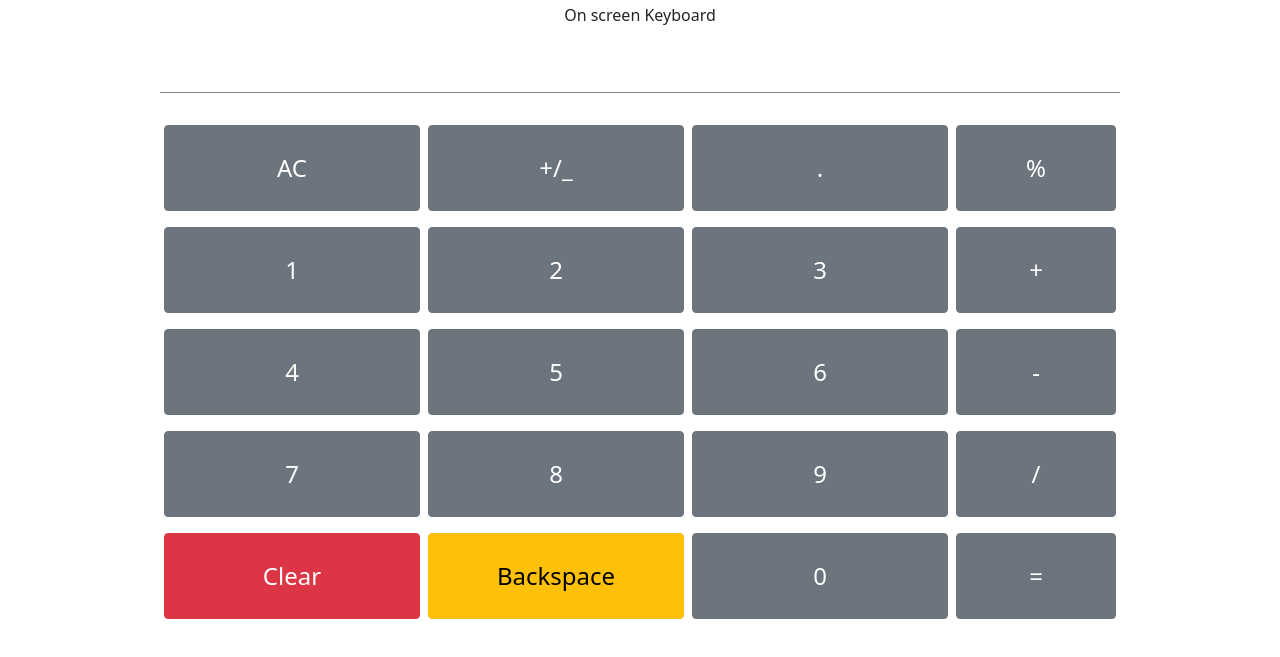
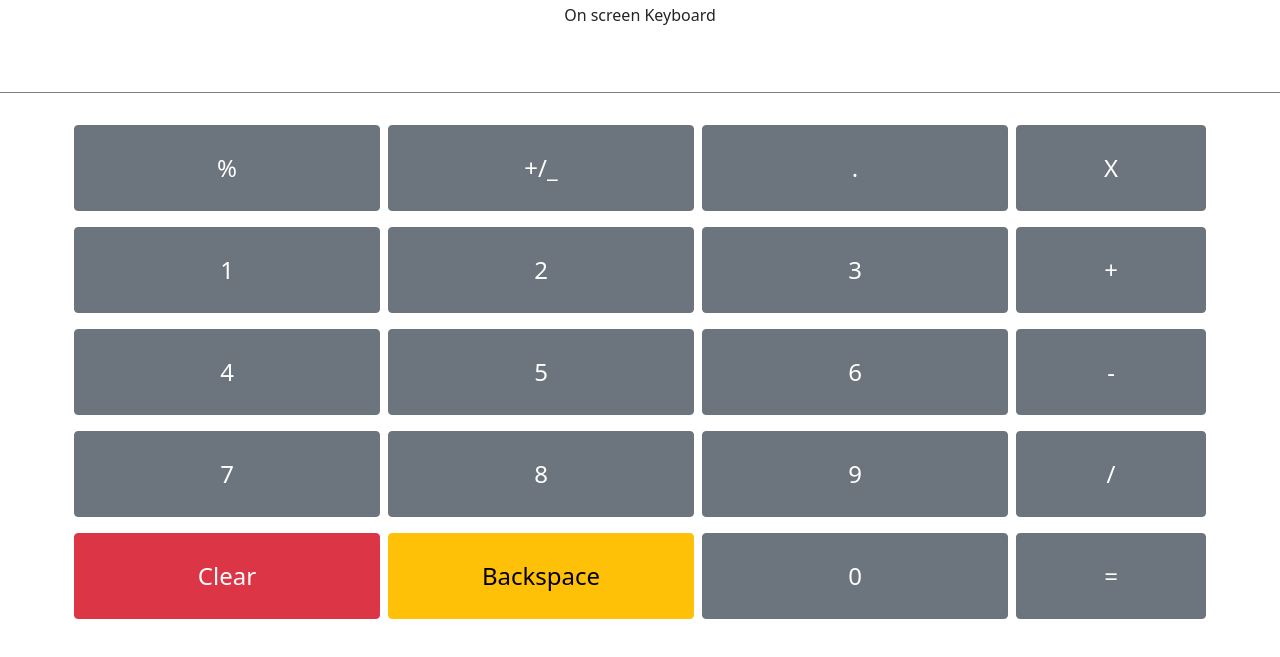
Before and after one commit to codify01/myFirstCalculator, a plain HTML site: page index.html in a window 1280 px wide. Shown: the part 53-710 px from the top of the page. Drawn offline with nearby package versions, Linux system fonts and the light colour scheme.

Commit message:
adjusted

```diff
--- a/index.html
+++ b/index.html
@@ -9,13 +9,13 @@
 <body>
     <h1 class="text-center">Simple Calculator by Codify</h1>
     <p class="text-center">On screen Keyboard</p>
-    <div style="border-bottom: 1px solid grey; height: 50px;" class="w-75 m-auto ps-2 py-4" id="screen"></div>
-    <div class="w-75 mt-3 p-2 m-auto">
+    <div style="border-bottom: 1px solid grey; height: 50px;" class="w-100 w-md-75  m-auto ps-2 py-4" id="screen"></div>
+    <div class="w-100 w-md-75 mt-3 p-2 m-auto container">
         <div class="row p-1">
-            <button class="col btn btn-sm btn-secondary m-1 py-4 fs-4" onclick="powerButton()">AC</button>
+            <button class="col btn btn-sm btn-secondary m-1 py-4 fs-4" onclick="percentage()">%</button>
             <button class="col btn btn-sm btn-secondary m-1 py-4 fs-4" onclick="negation('+/-')">+/_</button>
             <button class="col btn btn-sm btn-secondary m-1 py-4 fs-4" onclick="clickTapSay('.')">.</button>
-            <button class="col-2 btn btn-sm btn-secondary m-1 py-4 fs-4" onclick="percentage()">%</button>
+            <button class="col-2 btn btn-sm btn-secondary m-1 py-4 fs-4" onclick="clickTapSay('*')">X</button>
         </div>
         <div class="row p-1">
             <button class="col btn btn-sm btn-secondary m-1 py-4 fs-4" onclick="clickTapSay(1)">1</button>
@@ -56,9 +56,6 @@
         function clearScreen() {
            document.getElementById('screen').innerHTML = "";
         }
-        function powerButton() {
-            document.getElementById('screen').innerHTML = "";
-        }
         function backSpace() {
             let text = document.getElementById('screen').innerHTML;
             newText = text.slice(0,-1);
```
